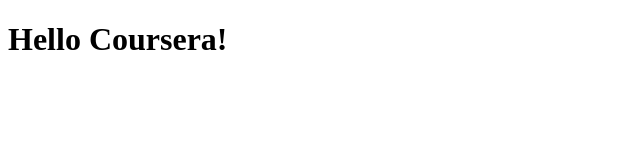
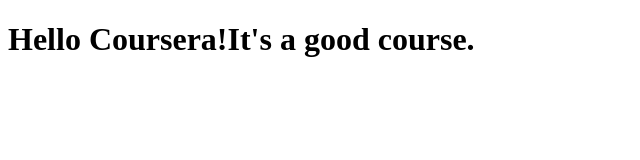
Before and after one commit to hq-119/coursera-test, a plain HTML site: page site/index.html in a window 1280 px wide. Shown: the whole page, without its empty margins (0-640 px from the left). Drawn offline with Linux system fonts and the light colour scheme.

Commit message:
small addition

```diff
--- a/site/index.html
+++ b/site/index.html
@@ -4,6 +4,6 @@
 	<title>Hello Coursera!</title>
 </head>
 <body>
-<h1>Hello Coursera!</h1>
+<h1>Hello Coursera!It's a good course.</h1>
 </body>
 </html>
```
